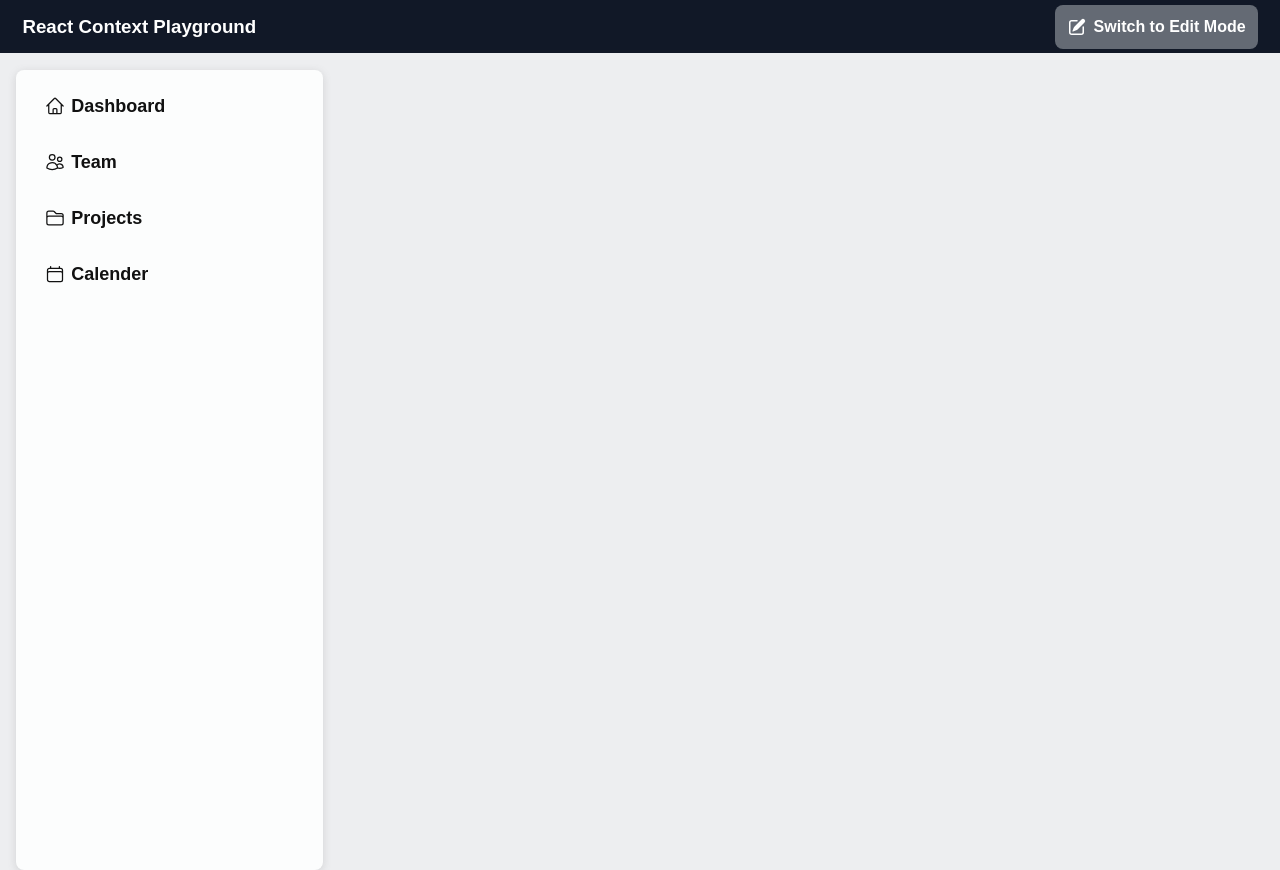
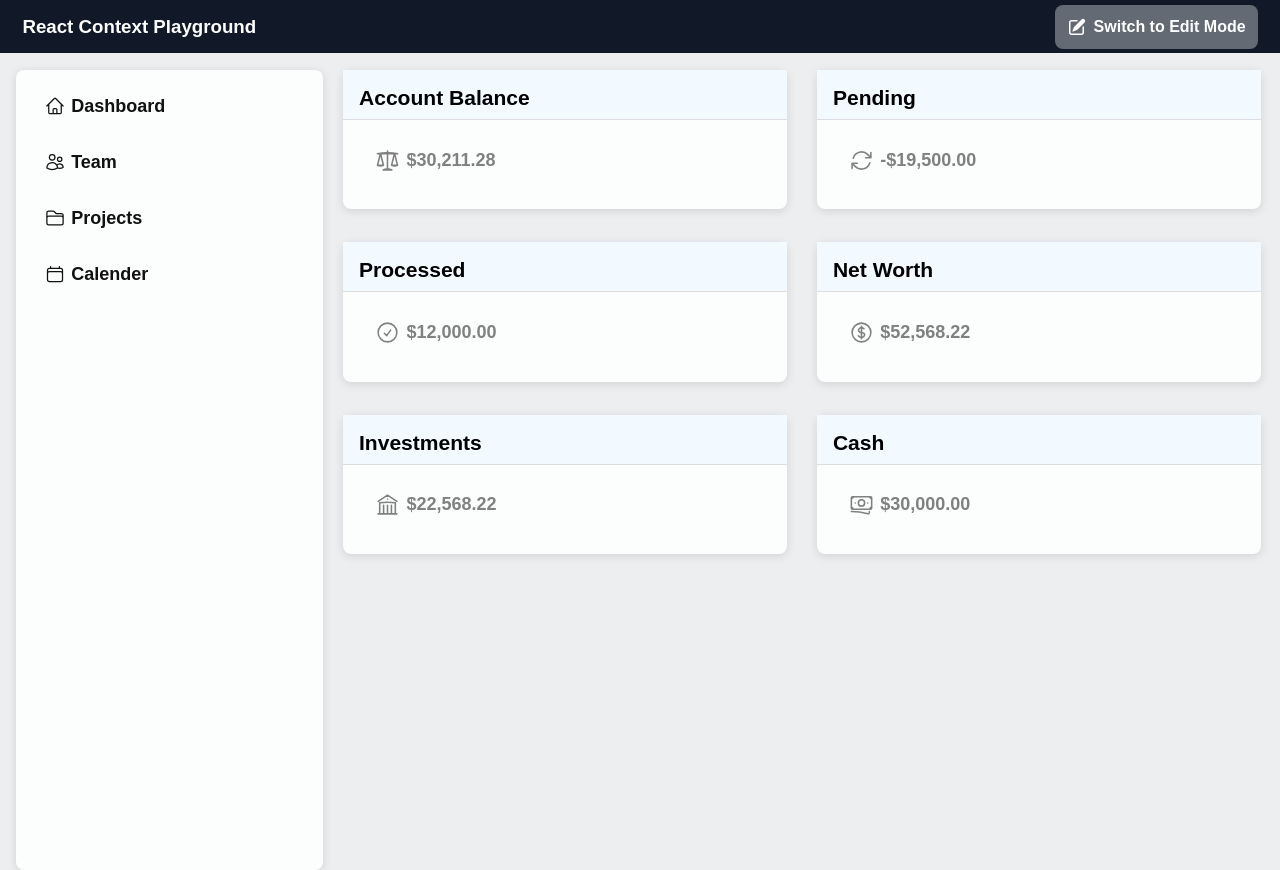
Before and after one commit to carefree-ladka/React-context-playground, a React (Create React App) app: page / in a window 1280 px wide. Built offline with nearby package versions, Linux system fonts and the light colour scheme.

Commit message:
fix routing

```diff
--- a/src/App.js
+++ b/src/App.js
@@ -16,8 +16,10 @@ import Calender from "./components/Dashboard/Calender";
 export const router = createBrowserRouter(
   createRoutesFromElements(
     <Route path="/" element={<Layout />} errorElement={<ErrorPage />}>
+      {/* <Route index element={<Dashboard />} /> */}
       <Route path="/" element={<Dashboard />}>
-        <Route path="dashboard" element={<DashboardRoute />} />
+        <Route index element={<DashboardRoute />} />
+        <Route path="/dashboard" element={<DashboardRoute />} />
         <Route path="team" element={<Team />} />
         <Route path="projects" element={<Projects />} />
         <Route path="calender" element={<Calender />} />
```
